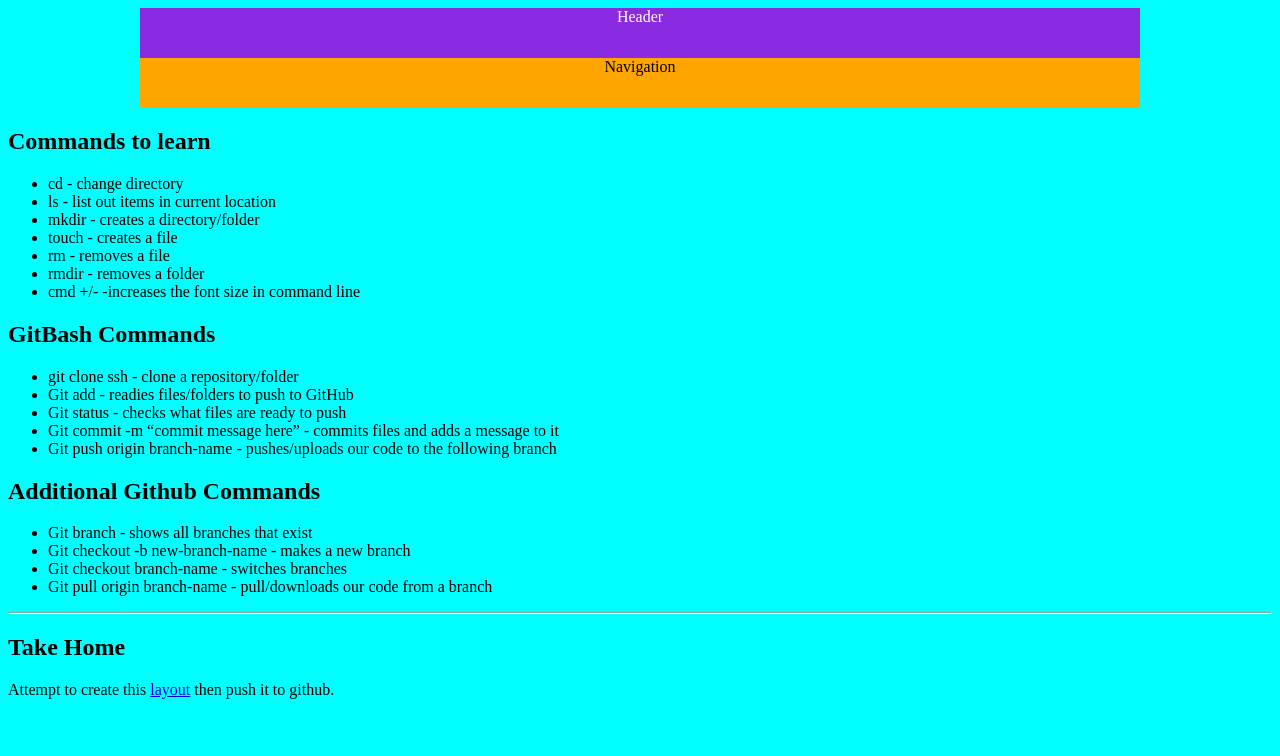
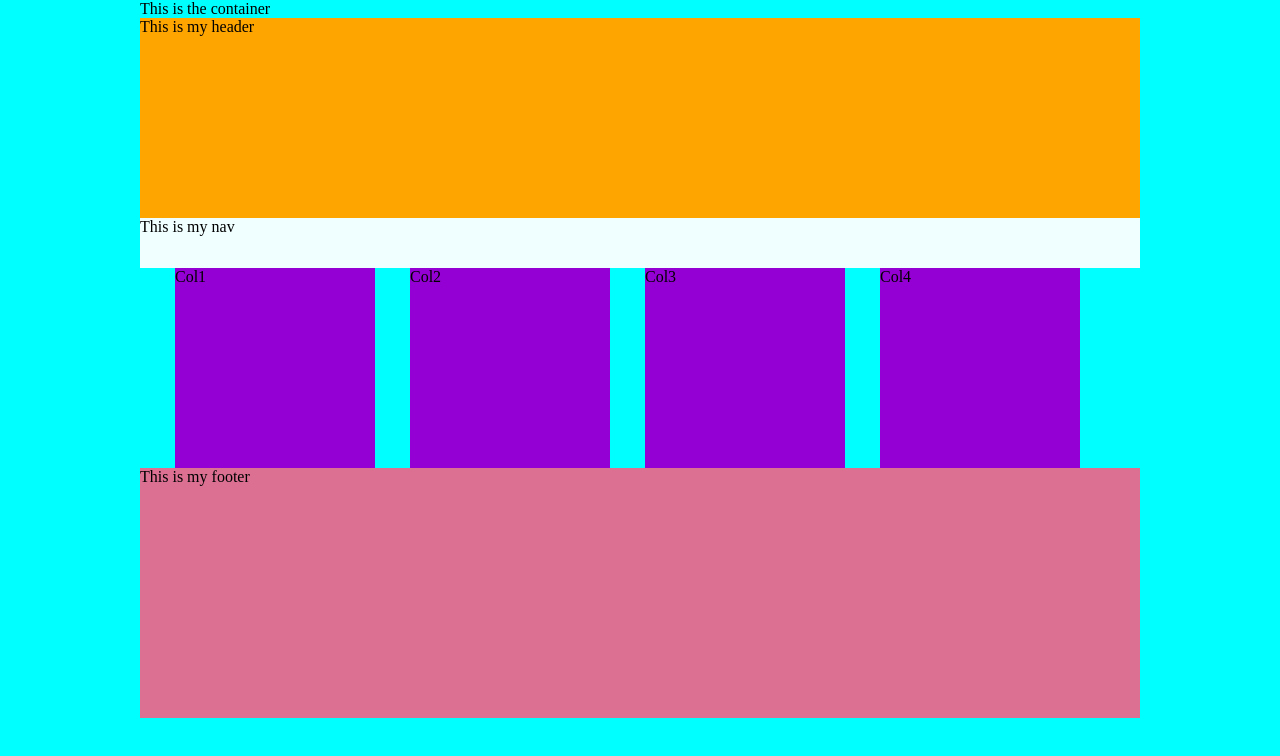
Before and after one commit to CruzMRamirez/Day8, a plain HTML site: page index.html in a window 1280 px wide. Drawn offline with Linux system fonts and the light colour scheme.

Commit message:
Created a 4 column layout for my index.html

```diff
--- a/css/style.css
+++ b/css/style.css
@@ -1,19 +1,28 @@
 body {
     background-color: aqua;
+    margin: 0px;
 }
 .container {
     max-width: 1000px;
     margin: auto;
-    text-align: center;
 }
 header {
-    width: 100%;
-    height: 50px;
-    background-color: blueviolet;
-    color: white;
+    background-color: orange;
+    height: 200px;
 }
 nav {
-    width: 100%;
+    background-color: azure;
     height: 50px;
-    background-color: orange;
 }
+.col {
+    width: 20%;
+    background-color: darkviolet;
+    margin-left: 3.5%;
+    min-height: 200px;
+    float: left;
+}
+footer {
+    background-color: palevioletred;
+    height: 250px;
+    clear: left;
+}
--- a/index.html
+++ b/index.html
@@ -8,43 +8,14 @@
 </head>
 <body>
     <div class="container">
-        <header>Header</header>
-        <nav>Navigation</nav>
+        This is the container
+        <header>This is my header</header>
+        <nav>This is my nav</nav>
+        <div class="col">Col1</div>
+        <div class="col">Col2</div>
+        <div class="col">Col3</div>
+        <div class="col">Col4</div>
+        <footer>This is my footer</footer>
     </div>
-
-    <h2>
-        Commands to learn
-    </h2>
-    <ul>
-        <li>cd - change directory</li>
-        <li>ls - list out items in current location</li>
-        <li>mkdir -  creates a directory/folder</li>
-        <li>touch - creates a file</li>
-        <li>rm - removes a file</li>
-        <li>rmdir - removes a folder</li>
-        <li>cmd +/- -increases the font size in command line</li>
-    </ul>
-    <h2>
-        GitBash Commands
-    </h2>
-    <ul>
-        <li>git clone ssh - clone a repository/folder</li>
-        <li>Git add - readies files/folders to push to GitHub</li>
-        <li>Git status - checks what files are ready to push</li>
-        <li>Git commit -m “commit message here” - commits files and adds a message to it</li>
-        <li>Git push origin branch-name - pushes/uploads our code to the following branch</li>
-    </ul>
-    <h2>
-        Additional Github Commands
-    </h2>
-    <ul>
-        <li>Git branch - shows all branches that exist</li>
-        <li>Git checkout -b new-branch-name - makes a new branch</li>
-        <li>Git checkout branch-name - switches branches</li>
-        <li>Git pull origin branch-name - pull/downloads our code from a branch</li>
-    </ul>
-    <hr>
-    <h2>Take Home</h2>
-    <p>Attempt to create this <a href="https://geekwiseacademy.github.io/virtual-websites-for-beginners/img/semantic_layout.png" target="_blank">layout</a> then push it to github.</p>
 </body>
 </html>
```
